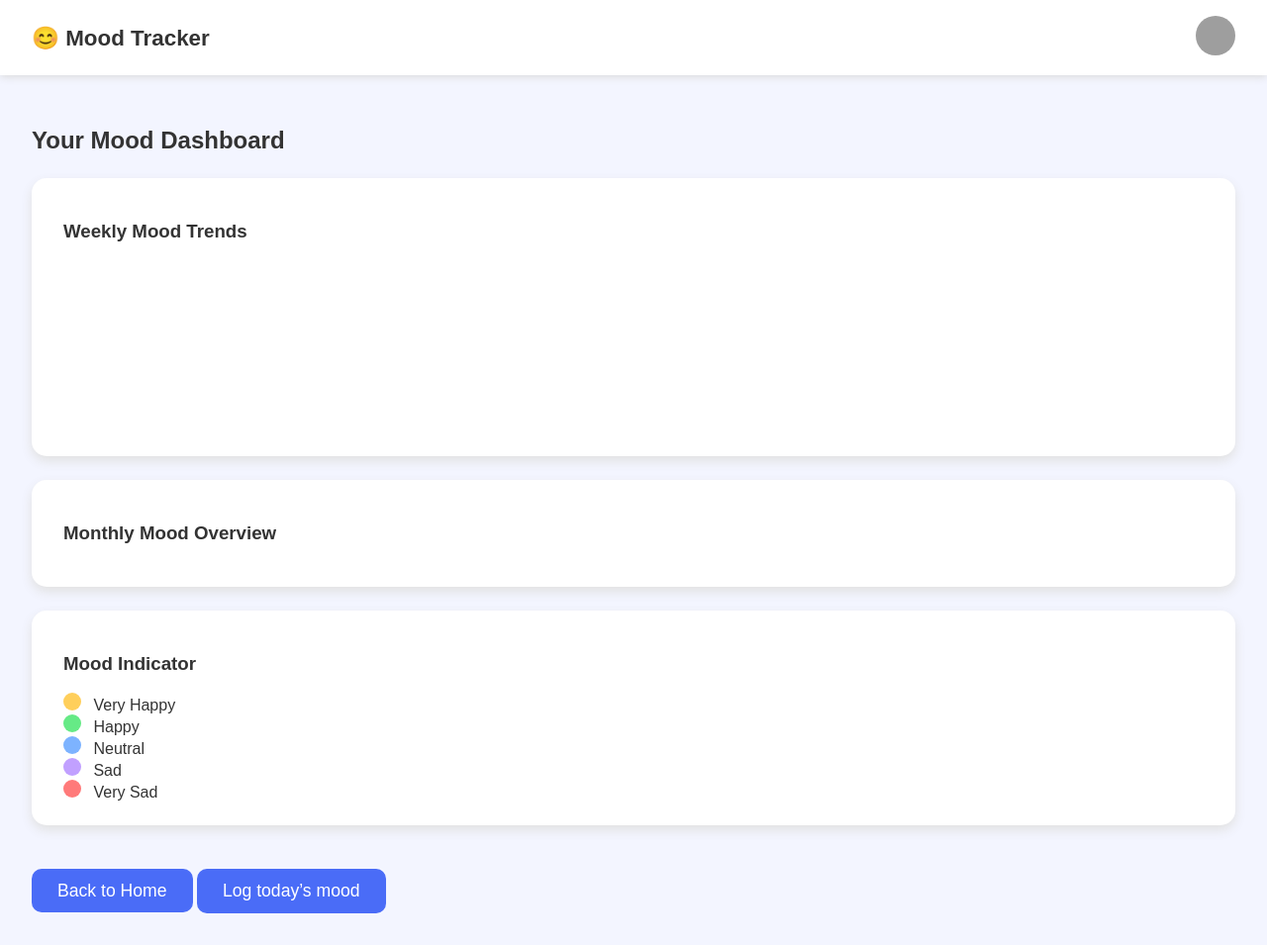
After one commit to prakriti-swl/Moodli, a Django app: page /dashboard/ in a window 1280 px wide. The commit adds this page. Shown: the whole page at 99% size. Run offline with Django 5.2, Linux system fonts and the light colour scheme; a user stored in the database is signed in; data comes from the database, SQL or seed files in the repository; both versions use the stored data as it was after the commit; data that the repository does not hold is empty; a map, chart or similar area stays blank; grey boxes are pictures that could not be loaded.

Commit message:
[Modified] -template hierarchy

```diff
--- a/moodtracker_app/urls.py
+++ b/moodtracker_app/urls.py
@@ -5,4 +5,5 @@ urlpatterns = [
     path("api/log-mood/", views.LogMoodAPI.as_view(), name="log-mood"),
     path("api/weekly/", views.WeeklyMoodAPI.as_view(), name="weekly-mood"),
     path("api/monthly/", views.MonthlyMoodAPI.as_view(), name="monthly-mood"),
+    path("dashboard/", views.DashboardView.as_view(), name="dashboard"),
 ]
--- a/moodtracker_app/views.py
+++ b/moodtracker_app/views.py
@@ -2,6 +2,7 @@ from django.views.generic import TemplateView
 from rest_framework.views import APIView
 from rest_framework.response import Response
 from rest_framework.permissions import IsAuthenticated
+from django.contrib.auth.mixins import LoginRequiredMixin
 from datetime import date, timedelta
 
 from .models import MoodLog
@@ -10,7 +11,12 @@ from .serializers import MoodLogSerializer
 
 # ---------------- HOME PAGE ----------------
 class HomeView(TemplateView):
-    template_name = "index.html"
+    template_name = "home.html"
+
+
+class DashboardView(LoginRequiredMixin, TemplateView):
+    template_name = "dashboard.html"
+    login_url = "/admin/login/"
 
 
 # ---------------- LOG MOOD ----------------
--- a/static/css/style.css
+++ b/static/css/style.css
@@ -40,7 +40,18 @@ body {
     border-radius: 10px;
     box-shadow: 0 2px 10px #ccc;
     padding: 10px 0;
-    display: none;
+
+    opacity: 0;
+    transform: translateY(-8px);
+    pointer-events: none;
+    transition: opacity 0.25s ease, transform 0.25s ease;
+}
+
+/* visible state */
+.dropdown.show {
+    opacity: 1;
+    transform: translateY(0);
+    pointer-events: auto;
 }
 
 .dropdown div {
@@ -71,6 +82,21 @@ body {
     border-radius: 10px;
     cursor: pointer;
     font-size: 1.1rem;
+    gap: 1rem;
+}
+
+/* CLOSE BUTTON */
+.close-btn {
+    position: absolute;
+    top: 18px;
+    right: 20px;
+    font-size: 22px;
+    cursor: pointer;
+    color: #777;
+}
+
+.close-btn:hover {
+    color: #000;
 }
 
 /* DASHBOARD */
@@ -118,6 +144,7 @@ canvas {
 
 .popup-card {
     background: white;
+    position: relative;
     padding: 2rem;
     border-radius: 15px;
     width: 340px;
--- a/static/js/script.js
+++ b/static/js/script.js
@@ -1,4 +1,4 @@
-// ------------------ UTIL ------------------
+// ================== UTIL ==================
 function getCookie(name) {
     let cookieValue = null;
     if (document.cookie && document.cookie !== '') {
@@ -14,72 +14,103 @@ function getCookie(name) {
     return cookieValue;
 }
 
-let csrfToken = getCookie("csrftoken");
+const csrfToken = getCookie("csrftoken");
 
 
-// ------------------ ELEMENTS ------------------
+// ================== ELEMENTS ==================
 const profileBtn = document.getElementById("profileMenuBtn");
 const dropdown = document.getElementById("profileDropdown");
 const usernameDisplay = document.getElementById("usernameDisplay");
-const dashboardSection = document.getElementById("dashboardSection");
-const homeSection = document.getElementById("homeSection");
 
-const logMoodBtn = document.getElementById("logMoodBtn");
 const moodPopup = document.getElementById("moodPopup");
 const moodForm = document.getElementById("moodForm");
+const closePopupBtn = document.getElementById("closePopup");
+
+let loggedIn = false;
+let chart = null;
 
 
-// ------------------ LOGIN STATE ------------------
-let loggedIn = false;
-let weeklyData = [];
-
-// Simulate login if user has a Django session
+// ================== LOGIN STATE ==================
+// Simple session check (same behavior you had)
 fetch("/admin/", { method: "GET" })
     .then(res => {
-        if (res.redirected === false) {
+        if (!res.redirected) {
             loggedIn = true;
+            if (usernameDisplay) {
                 usernameDisplay.textContent = "User";
+            }
         }
         updateDropdown();
     });
 
 
-// ------------------ DROPDOWN ------------------
+// ================== DROPDOWN ==================
+if (profileBtn) {
     profileBtn.onclick = () => {
-    dropdown.style.display = dropdown.style.display === "block" ? "none" : "block";
+        dropdown.classList.toggle("show");
     };
+}
 
 function updateDropdown() {
+    if (!dropdown) return;
+
     dropdown.innerHTML = "";
 
     if (!loggedIn) {
         dropdown.innerHTML = `
-            <div onclick="window.location.href='/admin/login/'">Login</div>
+            <div onclick="handleDropdownAction('/admin/login/')">Login</div>
         `;
     } else {
         dropdown.innerHTML = `
-            <div onclick="showDashboard()">Dashboard</div>
-            <div onclick="window.location.href='/admin/logout/'">Logout</div>
+            <div onclick="handleDropdownAction('/dashboard/')">Dashboard</div>
+            <div onclick="handleDropdownAction('/admin/logout/')">Logout</div>
         `;
     }
 }
 
+function handleDropdownAction(action) {
+    dropdown.classList.remove("show");
+    setTimeout(() => {
+        window.location.href = action;
+    }, 200);
+}
 
-// ------------------ POPUP ------------------
-logMoodBtn.onclick = () => {
+
+// ================== CLOSE DROPDOWN ON OUTSIDE CLICK ==================
+document.addEventListener("click", (e) => {
+    if (profileBtn && dropdown &&
+        !profileBtn.contains(e.target) &&
+        !dropdown.contains(e.target)) {
+        dropdown.classList.remove("show");
+    }
+});
+
+
+// ================== POPUP ==================
+document.addEventListener("click", (e) => {
+    if (e.target.id === "logMoodBtn") {
         if (!loggedIn) {
             alert("Please login first!");
             return;
         }
         moodPopup.classList.remove("hidden");
+    }
+});
+
+if (closePopupBtn) {
+    closePopupBtn.onclick = () => {
+        moodPopup.classList.add("hidden");
     };
+}
 
 
-// ------------------ SEND MOOD ------------------
+// ================== SEND MOOD ==================
+if (moodForm) {
     moodForm.onsubmit = function (e) {
         e.preventDefault();
 
-    const mood = document.querySelector("input[name='mood']:checked").value;
+        const selected = document.querySelector("input[name='mood']:checked");
+        if (!selected) return;
 
         fetch("/api/log-mood/", {
             method: "POST",
@@ -87,25 +118,31 @@ moodForm.onsubmit = function (e) {
                 "Content-Type": "application/json",
                 "X-CSRFToken": csrfToken
             },
-        body: JSON.stringify({ mood })
+            body: JSON.stringify({ mood: selected.value })
         })
         .then(res => res.json())
         .then(() => {
             moodPopup.classList.add("hidden");
+
+            // Reload charts if on dashboard page
+            if (document.getElementById("weeklyChart")) {
                 loadWeeklyData();
                 loadMonthlyData();
+            }
         });
     };
+}
 
 
-// ------------------ CHART ------------------
-let chart;
-
+// ================== WEEKLY CHART ==================
 function loadWeeklyData() {
     fetch("/api/weekly/")
         .then(res => res.json())
         .then(data => {
-            let moodColors = {
+            const ctx = document.getElementById("weeklyChart");
+            if (!ctx) return;
+
+            const moodColors = {
                 "Very Happy": "#ffcf5b",
                 "Happy": "#66ea86",
                 "Neutral": "#7db3ff",
@@ -113,19 +150,17 @@ function loadWeeklyData() {
                 "Very Sad": "#ff7a7a"
             };
 
-            weeklyData = data.map(m => moodColors[m.mood]);
-
-            let ctx = document.getElementById("weeklyChart");
+            const colors = data.map(m => moodColors[m.mood]);
 
             if (chart) chart.destroy();
 
             chart = new Chart(ctx, {
                 type: "bar",
                 data: {
-                    labels: ["Mon","Tue","Wed","Thu","Fri","Sat","Sun"],
+                    labels: ["Mon", "Tue", "Wed", "Thu", "Fri", "Sat", "Sun"],
                     datasets: [{
-                        backgroundColor: weeklyData,
-                        data: new Array(weeklyData.length).fill(1)
+                        data: new Array(colors.length).fill(1),
+                        backgroundColor: colors
                     }]
                 },
                 options: {
@@ -137,15 +172,17 @@ function loadWeeklyData() {
 }
 
 
-// ------------------ MONTHLY CALENDAR ------------------
+// ================== MONTHLY CALENDAR ==================
 function loadMonthlyData() {
     fetch("/api/monthly/")
         .then(res => res.json())
         .then(data => {
             const container = document.getElementById("calendarContainer");
+            if (!container) return;
+
             container.innerHTML = "";
 
-            let moodColors = {
+            const moodColors = {
                 "Very Happy": "#ffcf5b",
                 "Happy": "#66ea86",
                 "Neutral": "#7db3ff",
@@ -153,34 +190,32 @@ function loadMonthlyData() {
                 "Very Sad": "#ff7a7a"
             };
 
-            let moodByDay = {};
+            const moodByDay = {};
             data.forEach(entry => {
-                let day = parseInt(entry.date.split("-")[2]);
+                const day = parseInt(entry.date.split("-")[2]);
                 moodByDay[day] = moodColors[entry.mood];
             });
 
-            let daysInMonth = 30;
+            const daysInMonth = 30;
 
             for (let i = 1; i <= daysInMonth; i++) {
-                let div = document.createElement("div");
+                const div = document.createElement("div");
                 div.className = "day";
                 div.textContent = i;
 
                 if (moodByDay[i]) {
                     div.style.background = moodByDay[i];
                 }
-
                 container.appendChild(div);
             }
         });
 }
 
 
-// ------------------ SHOW DASHBOARD ------------------
-function showDashboard() {
-    homeSection.classList.add("hidden");
-    dashboardSection.classList.remove("hidden");
-
+// ================== AUTO LOAD DASHBOARD DATA ==================
+document.addEventListener("DOMContentLoaded", () => {
+    if (document.getElementById("weeklyChart")) {
         loadWeeklyData();
         loadMonthlyData();
     }
+});
--- /dev/null
+++ b/templates/base.html
@@ -0,0 +1,33 @@
+{% load static %}
+<!DOCTYPE html>
+<html lang="en">
+<head>
+    <meta charset="UTF-8">
+    <meta name="viewport" content="width=device-width, initial-scale=1.0">
+    <title>Moodli</title>
+
+    <link rel="stylesheet" href="{% static 'css/style.css' %}">
+    <script src="https://cdn.jsdelivr.net/npm/chart.js"></script>
+</head>
+<body>
+
+<!-- NAVBAR -->
+<header class="navbar">
+    <div class="logo">😊 Mood Tracker</div>
+
+    <div class="profile-wrapper">
+        <img src="https://i.pravatar.cc/40"
+             class="profile-pic"
+             id="profileMenuBtn">
+
+        <div class="dropdown" id="profileDropdown"></div>
+    </div>
+</header>
+
+{% block content %}{% endblock %}
+
+{% include "popup.html" %}
+
+<script src="{% static 'js/script.js' %}"></script>
+</body>
+</html>
--- /dev/null
+++ b/templates/dashboard.html
@@ -0,0 +1,35 @@
+{% extends "base.html" %}
+
+{% block content %}
+<section class="dashboard">
+    <h2>Your Mood Dashboard</h2>
+
+    <div class="card">
+        <h3>Weekly Mood Trends</h3>
+        <canvas id="weeklyChart"></canvas>
+    </div>
+
+    <div class="card">
+        <h3>Monthly Mood Overview</h3>
+        <div id="calendarContainer" class="calendar"></div>
+    </div>
+
+    <div class="card">
+        <h3>Mood Indicator</h3>
+        <div class="legend">
+            <div><span class="dot vh"></span> Very Happy</div>
+            <div><span class="dot h"></span> Happy</div>
+            <div><span class="dot n"></span> Neutral</div>
+            <div><span class="dot s"></span> Sad</div>
+            <div><span class="dot vs"></span> Very Sad</div>
+        </div>
+    </div>
+
+    <div>
+        <a href="/" class="log-btn" style = "text-decoration: none;">Back to Home</a>
+        <button id="logMoodBtn" class="log-btn">
+            Log today’s mood
+        </button>
+    </div>
+</section>
+{% endblock %}
--- /dev/null
+++ b/templates/popup.html
@@ -0,0 +1,17 @@
+<div class="popup hidden" id="moodPopup">
+    <div class="popup-card">
+        <span id="closePopup" class="close-btn">✕</span>
+        <h2>Log your mood</h2>
+        <p>How was your mood today?</p>
+
+        <form id="moodForm">
+            <label><input type="radio" name="mood" value="Very Happy"> 😊 Very Happy</label>
+            <label><input type="radio" name="mood" value="Happy"> 🙂 Happy</label>
+            <label><input type="radio" name="mood" value="Neutral"> 😐 Neutral</label>
+            <label><input type="radio" name="mood" value="Sad"> 😔 Sad</label>
+            <label><input type="radio" name="mood" value="Very Sad"> 😢 Very Sad</label>
+
+            <button type="submit" class="log-btn">Save</button>
+        </form>
+    </div>
+</div>
```
Also changed, not shown: templates/home.html (added, +12 -0 lines), templates/index.html (deleted, +0 -89 lines), db.sqlite3. Lines whose indentation alone changed are shown as unchanged.
